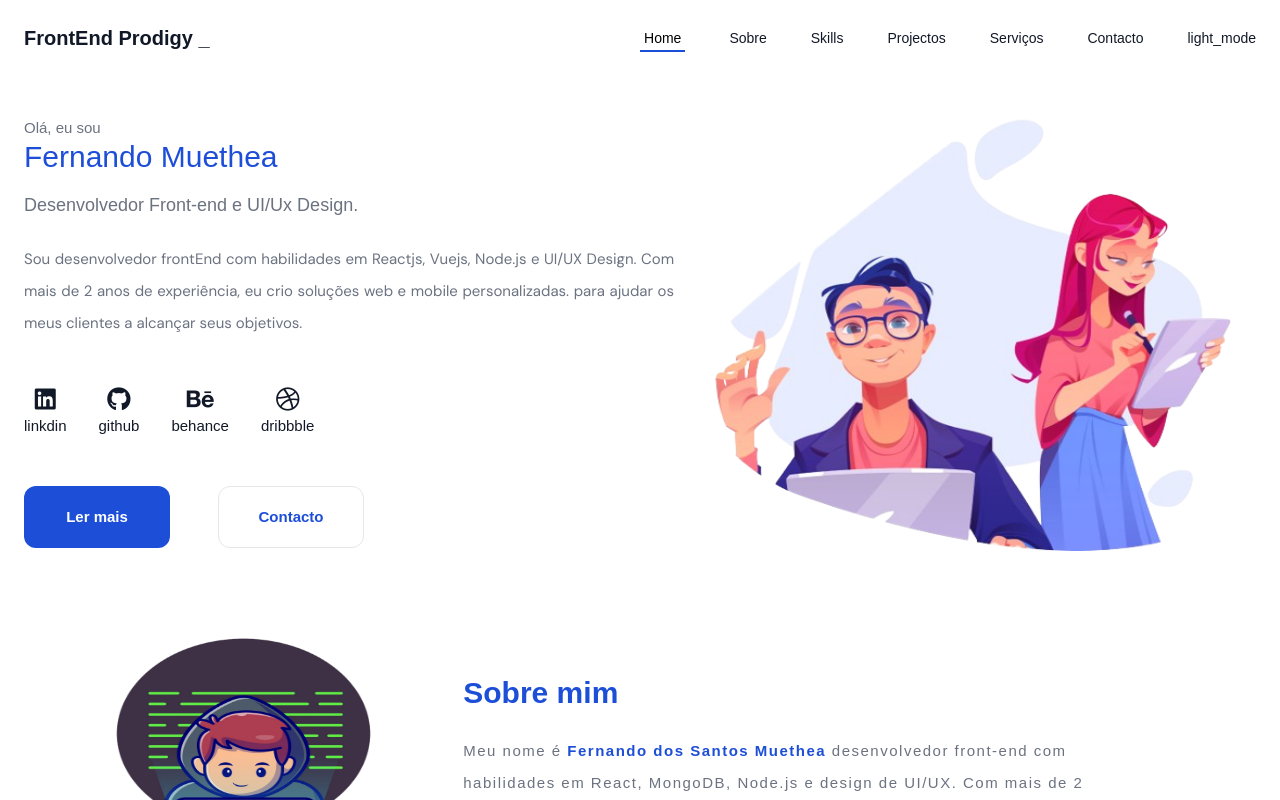
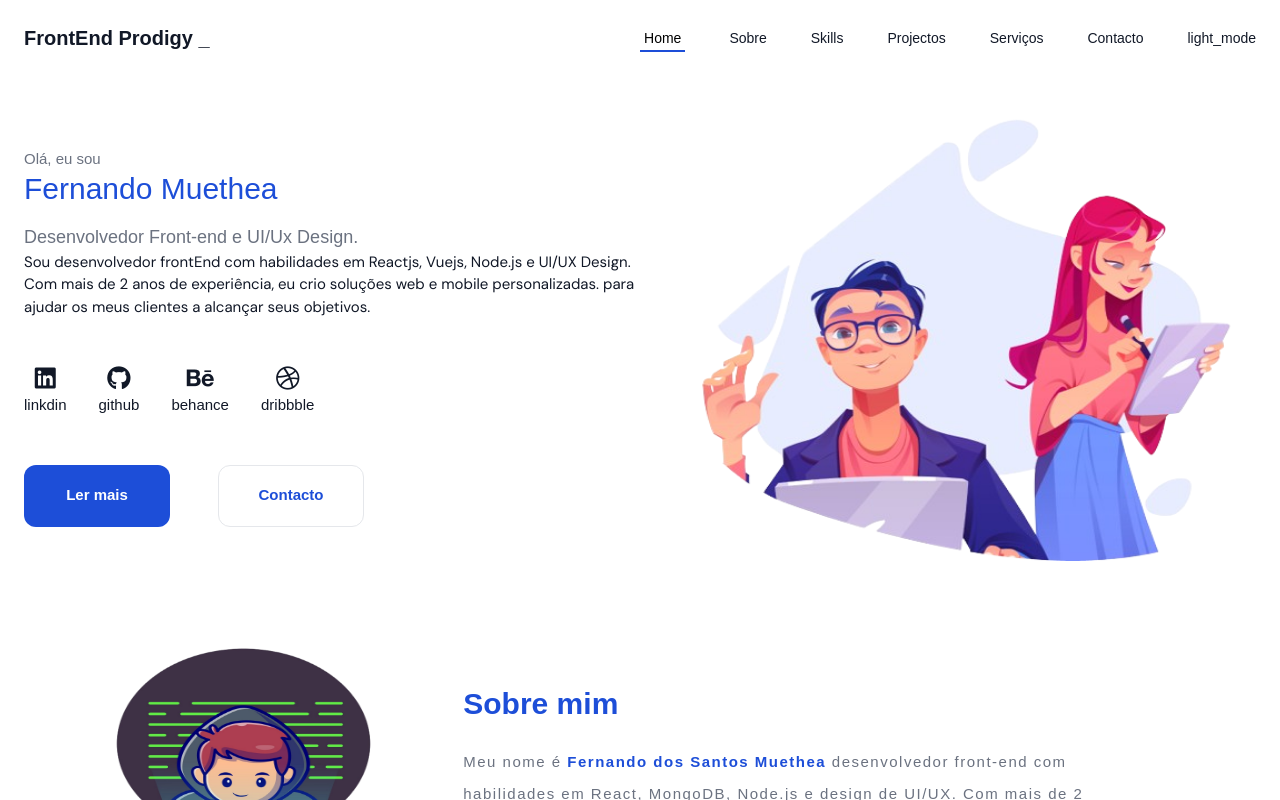
Before and after one commit to theablade/PortfolioDev, a Vue app: page / in a window 1280 px wide. Shown: the top 800 px of the page. Built offline with nearby package versions, Linux system fonts and the light colour scheme.

Commit message:
update font

```diff
--- a/src/views/HomeView.vue
+++ b/src/views/HomeView.vue
@@ -19,7 +19,7 @@
 
         </p>
         <div class="contant">
-          <p class=" lg:w-[650px] text-justify mt-6 text-gray-500 leading-8  font-dm-sans">Sou
+          <p class=" font-dm-sans">Sou
             desenvolvedor
             frontEnd com habilidades em
             Reactjs,
```
